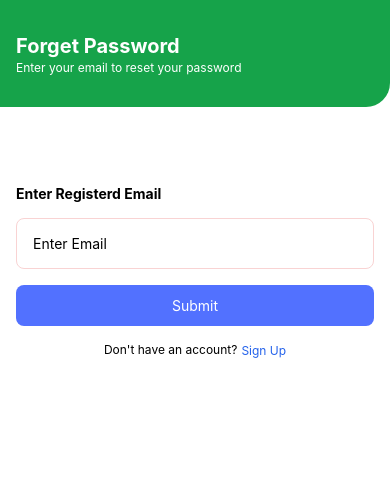
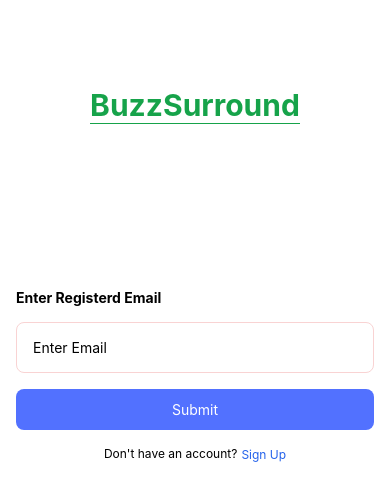
Before and after one commit to BuzzSurround/app_marketP, a React Native app: screen /ForgetPassword in a window 390 px wide. Shown: the top 500 px of the page. Built offline with nearby package versions, Linux system fonts and the light colour scheme.

Commit message:
Added forgot password

```diff
--- a/src/components/AppModal.tsx
+++ b/src/components/AppModal.tsx
@@ -24,7 +24,7 @@
     <Modal visible={isVisible} onDismiss={onClose} transparent>
       <View
         style={tws(
-          'w-full h-full items-center bg-[#00000091] rounded-md justify-end',
+          'w-full h-full items-center bg-[#00000091] rounded-lg justify-end',
         )}>
         <View
           style={tws(
--- a/src/screens/ForgetPassword/ForgetPassword.tsx
+++ b/src/screens/ForgetPassword/ForgetPassword.tsx
@@ -31,13 +31,13 @@
   const onSubmit = (data: any) => console.log(data);
   return (
     <View style={$container}>
-      <View style={tws('px-4 py-8 bg-green-600 rounded-br-3xl')}>
-        <AppText style={tws('text-white text-xl font-bold')}>
-          Forget Password
-        </AppText>
-        <AppText style={tws('text-white text-md')}>
-          Enter your email to reset your password
-        </AppText>
+      <View style={tws('px-4 py-8 h-[25%] justify-center items-center')}>
+        <Text
+          style={tws(
+            'text-3xl font-bold text-green-600 border-b border-green-600',
+          )}>
+          BuzzSurround
+        </Text>
       </View>
       <View style={tws('pt-[20%] px-4')}>
         <AppText size={14} weight="bold">
```
